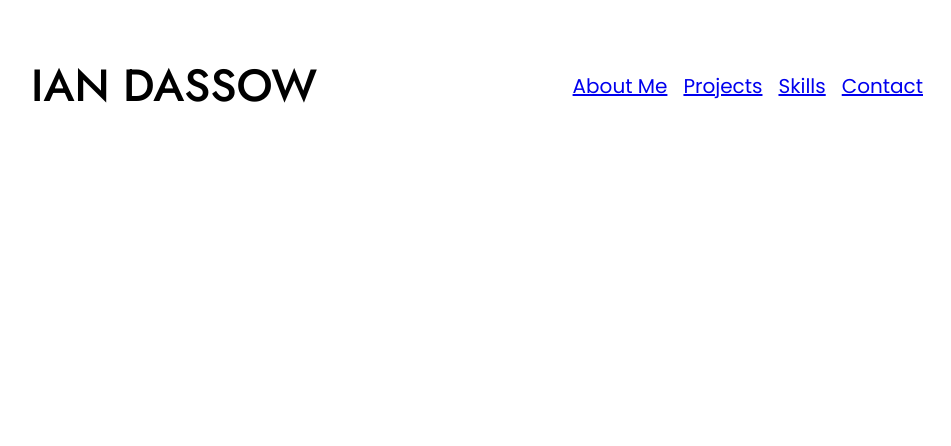
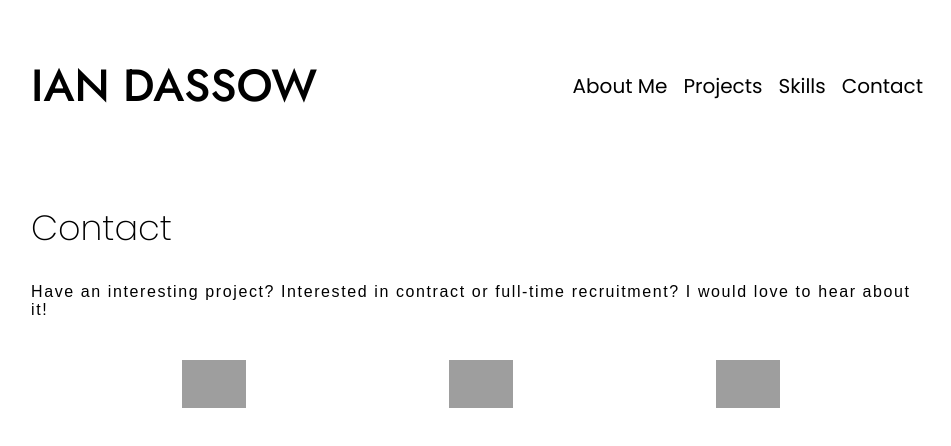
Before and after one commit to IDassow/Personal_Portfolio, a plain HTML site: page contact.html in a window 1280 px wide. Shown: the whole page, without its empty margins (159-1110 px from the left). Drawn offline with Linux system fonts and the light colour scheme; grey boxes are pictures that could not be loaded; a web font is replaced by a local one.

Commit message:
contact info completed and navigation. minor visual edits

```diff
--- a/contact.html
+++ b/contact.html
@@ -6,20 +6,30 @@
     <meta name="viewport" content="width=device-width, initial-scale=1.0">
     <link href="https://fonts.googleapis.com/css2?family=Carrois+Gothic&family=Jost:ital,wght@0,100..900;1,100..900&family=Limelight&family=Mr+Dafoe&family=Poppins:ital,wght@0,100;0,200;0,300;0,400;0,500;0,600;0,700;0,800;0,900;1,100;1,200;1,300;1,400;1,500;1,600;1,700;1,800;1,900&family=Yuji+Boku&display=swap" rel="stylesheet">
 
-    <title>Document</title>
-
+    <title>Contact</title>
 </head>
-<body>
+<body cz-shortcut-listen="true">
     <header>
         <nav>
-            <h1>Ian Dassow</h1>
+            <h1><a href="./index.html">Ian Dassow</a></h1>
             <ul>
-                <li class="nav-tab"><a href="#aboutme" rel="noopener noreferrer">About Me</a></li>
-                <li class="nav-tab"><a href="#projects" rel="noopener noreferrer">Projects</a></li>
-                <li class="nav-tab"><a href="#skills" rel="noopener noreferrer">Skills</a></li>
+                <li class="nav-tab"><a href="./index.html#aboutme">About Me</a></li>
+                <li class="nav-tab"><a href="./index.html#projects" rel="noopener noreferrer">Projects</a></li>
+                <li class="nav-tab"><a href="./index.html#skills" rel="noopener noreferrer">Skills</a></li>
                 <li class="nav-tab"><a href="contact.html" rel="noopener noreferrer">Contact</a></li>
             </ul>
         </nav>
     </header>
+    <section id="contact">
+            <h2>Contact</h2>
+            <p>Have an interesting project? Interested in contract or full-time recruitment? I would love to hear about it!</p>
+            <div id="contact-container">
+                <i class="icon i-linkedin"><a href="https://www.linkedin.com/in/ian-dassow-a78871212/" target="_blank"><img src="https://cdn-icons-png.flaticon.com/512/3536/3536569.png" alt="i-linkedin" ></a></i>
+                <i class="icon i-git"><a href="https://github.com/IDassow" target="_blank" rel="noopener noreferrer"><img src="https://cdn-icons-png.flaticon.com/512/4926/4926624.png" alt="i-git"></a></i>
+                <i class="icon i-mail"><a href="mailto:idass303@gmail.com"><img src="https://cdn-icons-png.flaticon.com/512/6244/6244710.png" alt="email"></a></i>
+
+            </div>
+
+        </section>
 </body>
 </html>
--- a/styles.css
+++ b/styles.css
@@ -19,6 +19,11 @@ body{
     flex-direction: column;
 
 }
+a{
+    color: black;
+    text-decoration: none;
+}
+
 p{
     font-family: "Carrois Gothic",sans-serif;
     font-size: 16px;
@@ -101,6 +106,15 @@ footer{
     font-size: 16px;
     font-weight: 500;
 }
+#contact-container{
+    display: flex;
+    flex-wrap: wrap;
+    justify-content: space-around;
+    max-width: 100%;
+    margin-right: 50px;
+    margin-left: 50px;
+    padding-top: 25px;
+}
 
 
 @media only screen and (max-width: 700px) {
```
Also changed, not shown: index.html (+4 -4 lines).
